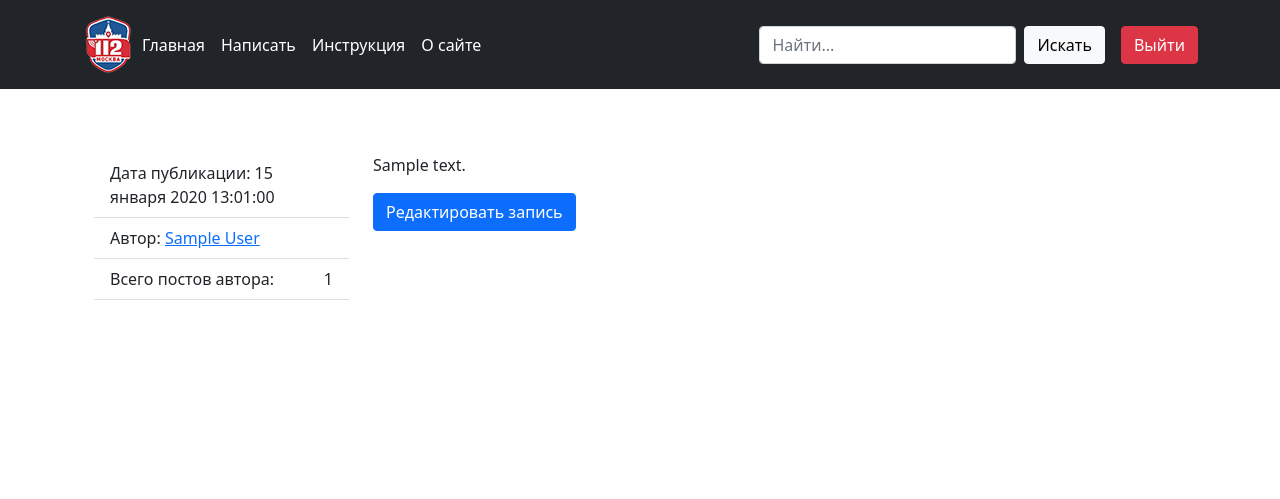
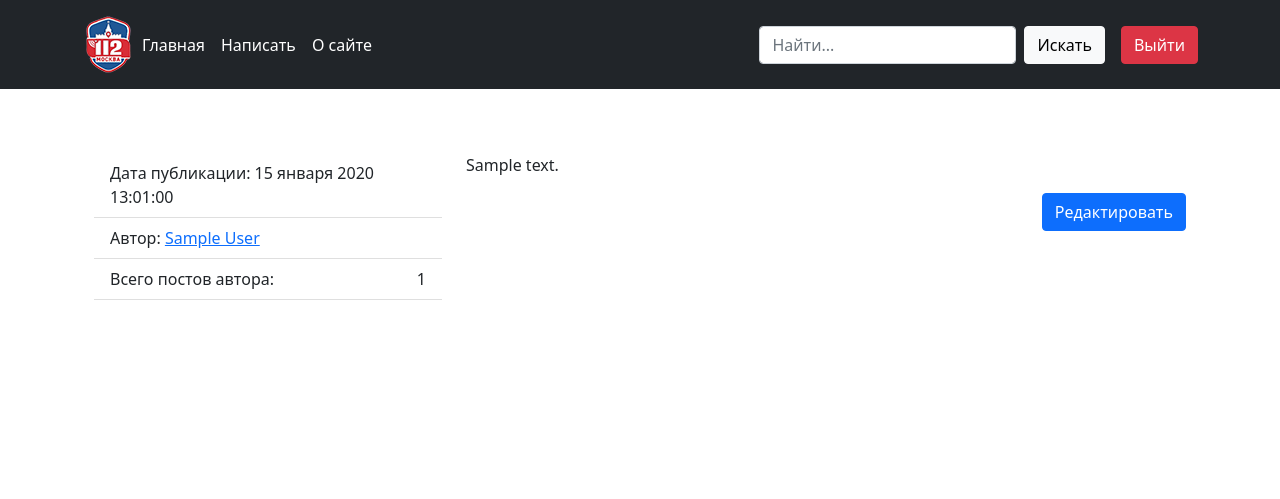
Before and after one commit to DenisShahbazyan/system112_electronics_journal, a Django app: page /post/1/ in a window 1280 px wide. Shown: the top 499 px of the page. Run offline with Django 4.2, Linux system fonts and the light colour scheme; a user stored in the database is signed in; tables that the repository leaves empty hold one stand-in row (values such as "Sample post"); some libraries are stand-ins or nearby versions.

Commit message:
Рефакторинг шаблонов.

```diff
--- a/journal/templates/blog/create_post.html
+++ b/journal/templates/blog/create_post.html
@@ -1,7 +1,7 @@
 {% extends 'base.html' %}
 {% block title %}
   {% if is_edit %}
-    Редактировать пост
+    Редактировать пост {{ post.text|slice:"20" }}
   {% else %}
     Новый пост
   {% endif %}
--- a/journal/templates/blog/post_detail.html
+++ b/journal/templates/blog/post_detail.html
@@ -1,9 +1,9 @@
 {% extends 'base.html' %}
-{% block title %}Пост {{ post.text }}{% endblock %}
+{% block title %}Пост {{ post.text|slice:"20" }}{% endblock %}
 {% block content %}
   <div class="container py-5">
     <div class="row">
-      <aside class="col-12 col-md-3">
+      <aside class="col-12 col-md-4">
         <ul class="list-group list-group-flush">
           <li class="list-group-item">
             Дата публикации: {{ post.pub_date|date:"d E Y H:m:s" }}
@@ -18,14 +18,16 @@
           </li>
         </ul>
       </aside>
-      <article class="col-12 col-md-9">
+      <article class="col-12 col-md-8">
         <p>{{ post.text|safe }}</p>
 
         <!-- эта кнопка видна только автору -->
         {% if post.author == user %}
-          <a class="btn btn-primary" href="{% url 'blog:post_edit' post.id %}">
-            Редактировать запись
-          </a>
+          <div class="d-flex justify-content-end">
+            <a class="btn btn-primary" href="{% url 'blog:post_edit' post.id %}">
+              Редактировать
+            </a>
+          </div>
         {% endif %}
 
       </article>
--- a/journal/templates/blog/profile.html
+++ b/journal/templates/blog/profile.html
@@ -1,5 +1,5 @@
 {% extends 'base.html' %}
-{% block title %}Профайл пользователя {{ full_name }} {% endblock %}
+{% block title %}Профайл пользователя {{ author.get_full_name }} {% endblock %}
 {% block content %}
   <div class="container py-5">
     <h1>Все записи пользователя: {{ author.get_full_name }} </h1>
--- a/journal/templates/includes/header.html
+++ b/journal/templates/includes/header.html
@@ -11,7 +11,6 @@
       <ul class="nav col-12 col-lg-auto me-lg-auto mb-2 justify-content-center mb-md-0">
         <li><a href="{% url 'blog:index' %}" class="nav-link px-2 {% if view_name  == 'blog:index' %}text-secondary{% else %}text-white{% endif %}">Главная</a></li>
         <li><a href="{% url 'blog:post_create' %}" class="nav-link px-2 {% if view_name  == 'blog:post_create' %}text-secondary{% else %}text-white{% endif %}">Написать</a></li>
-        <li><a href="#" class="nav-link px-2 {% if view_name  == 'blog:index1' %}text-secondary{% else %}text-white{% endif %}">Инструкция</a></li>
         <li><a href="{% url 'about:about' %}" class="nav-link px-2 {% if view_name  == 'about:about' %}text-secondary{% else %}text-white{% endif %}">О сайте</a></li>
       </ul>
       {% endwith %}
```
Also changed, not shown: journal/templates/blog/includes/content.html (+11 -7 lines).
